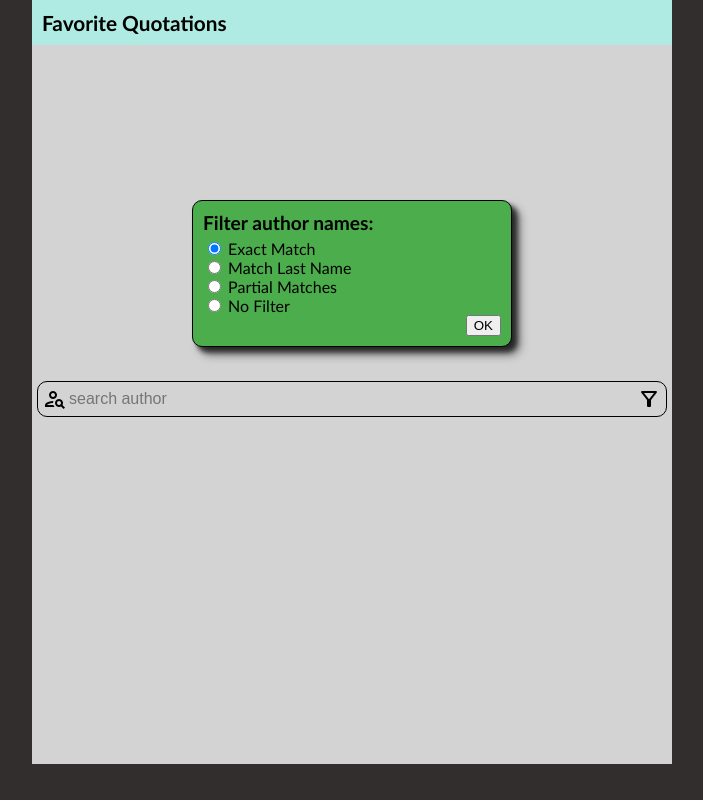
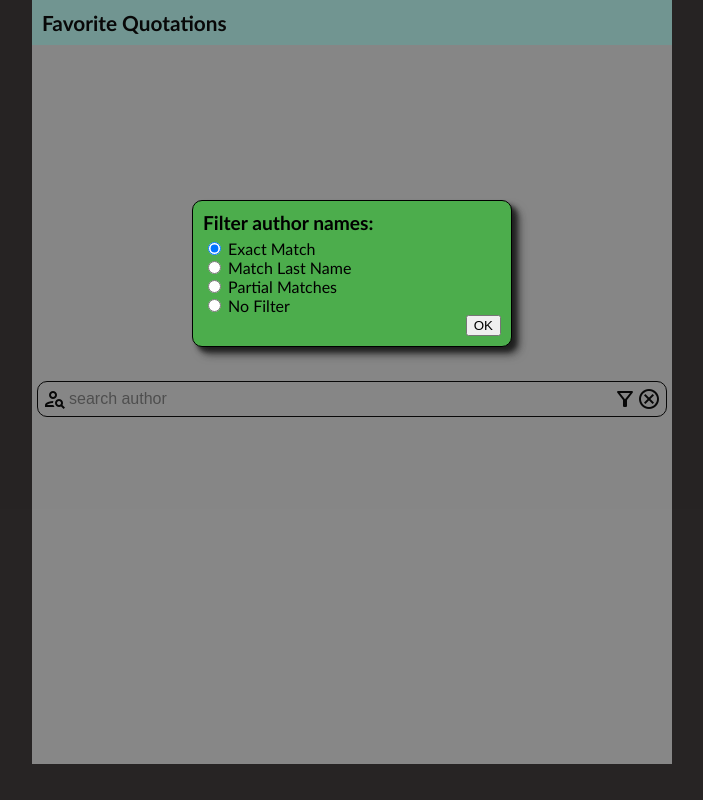
Before and after one commit to karencfisher/favorite-quotes, a plain HTML site: page index.html in a window 1280 px wide. Both pictures are taken after a click on the button "filter_alt". Shown: the whole page, without its empty margins (288-991 px from the left). Drawn offline with Linux system fonts and the light colour scheme; no server answers.

Commit message:
made filter dialog modal

```diff
--- a/index.html
+++ b/index.html
@@ -24,6 +24,8 @@
             <input id="search-text" type="text" placeholder="search author" aria-label="search author">
             <span class="material-icons-outlined" id="search-settings" tabindex="0"
                   aria-label="search settings" role="button">filter_alt</span>
+            <span class="material-icons-outlined" id="search-cancel" tabindex="0"
+                  aria-label="clear search" role="button">cancel</span>
         </div>
         <div id="pinned-quotations" aria-label="pinned"></div>
         <div id="quotations" aria-label="unpinned"></div>
@@ -47,5 +49,8 @@
         </div>
         <button id="ok-button">OK</button>
     </div>
+
+    <!-- App mask -->
+    <div id="mask"></div>
 </body>
 </html>
--- a/quotes.css
+++ b/quotes.css
@@ -75,8 +75,12 @@ body {
     font-size: 1.2rem;
 }
 
-#search-settings {
+#search-settings, #search-cancel {
     cursor: pointer;
+}
+
+#search-settings:hover, #search-cancel:hover {
+    color: red;
 }
 
 #settings {
@@ -90,6 +94,7 @@ body {
     border-radius: 10px;
     padding: 10px;
     width: 75%;
+    z-index: 999;
     box-shadow: 8px 8px 8px rgba(20, 20, 20, .5), 5px 5px 5px rgba(20, 20, 20, .8);
 }
 
@@ -106,6 +111,19 @@ body {
 #settings > button {
     align-self: flex-end;
     cursor: pointer;
+}
+
+#mask {
+    position: fixed;
+    display: none;
+    top: 0;
+    width: 100vw;
+    height: 100vh;
+    background-color: rgba(20, 20, 20, .4);
+}
+
+#mask[data-open="true"] {
+    display: block;
 }
 
 #quotations, #pinned-quotations {
--- a/quotes.js
+++ b/quotes.js
@@ -260,7 +260,6 @@ searchText.addEventListener("keydown", (e) => {
             initialState = false;
         }
         getQuotes(e.target.value);
-        e.target.value = "";
         e.target.focus();
     }
 });
@@ -269,12 +268,14 @@ searchText.addEventListener("keydown", (e) => {
 let settingsDisplayed = false;
 let searchLevel = 1;
 const searchSettings = document.getElementById("search-settings");
+const searchCancel = document.getElementById("search-cancel");
 
 function toggleSettingsDialog() {
     settingsDisplayed = !settingsDisplayed;
     const settings = document.getElementById("settings");
     settings.dataset.open = `${settingsDisplayed}`;
-    searchText.disabled = settingsDisplayed;
+    const mask = document.getElementById("mask");
+    mask.dataset.open = `${settingsDisplayed}`;
 }
 
 searchSettings.addEventListener("click", () => {
@@ -284,6 +285,18 @@ searchSettings.addEventListener("click", () => {
 searchSettings.addEventListener("keypress", (e) => {
     if (e.code === "Enter") {
         toggleSettingsDialog();
+    }
+});
+
+searchCancel.addEventListener("click", () => {
+    searchText.value = "";
+    searchText.focus();
+});
+
+searchCancel.addEventListener("keypress", (e) => {
+    if (e.code === "Enter") {
+        searchText.value = "";
+        searchText.focus();
     }
 });
 
```
